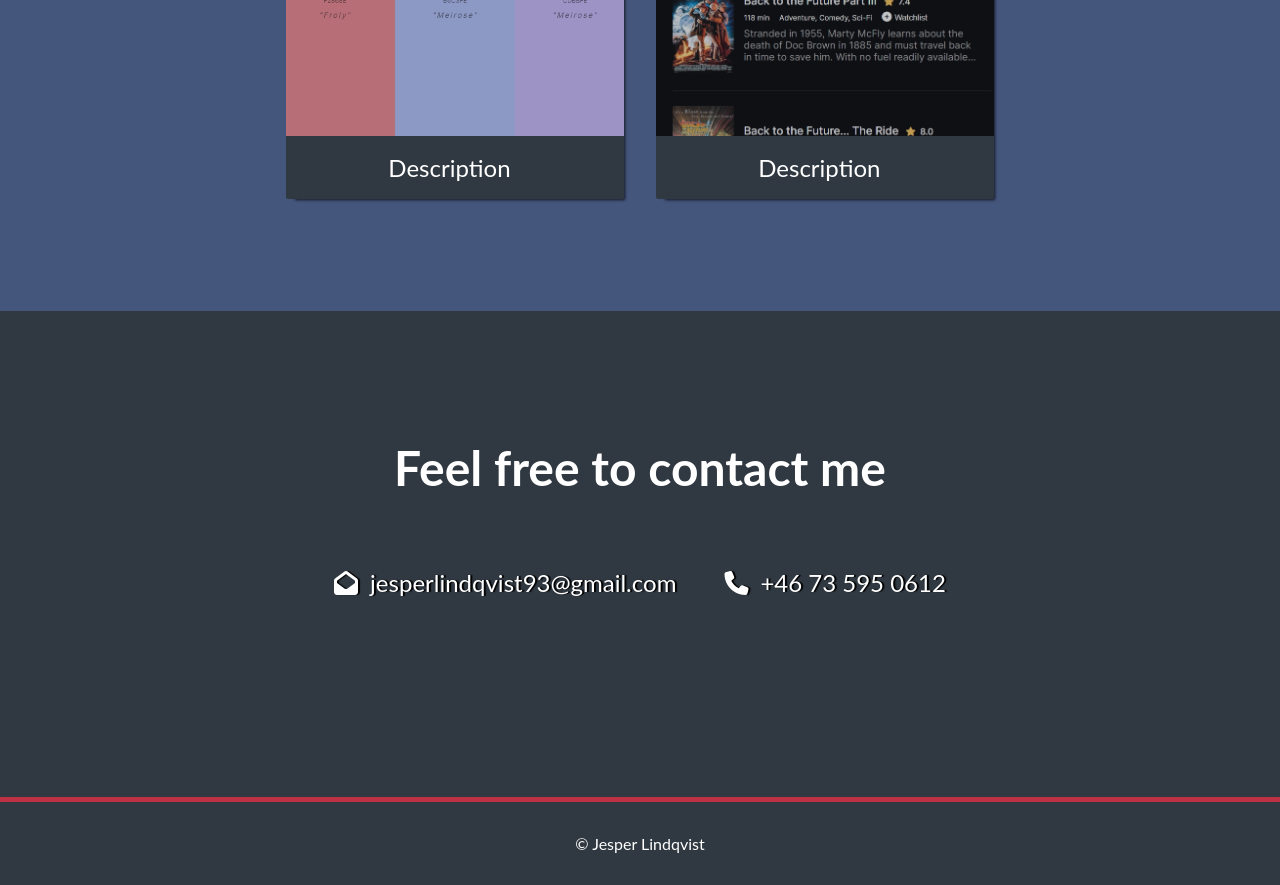
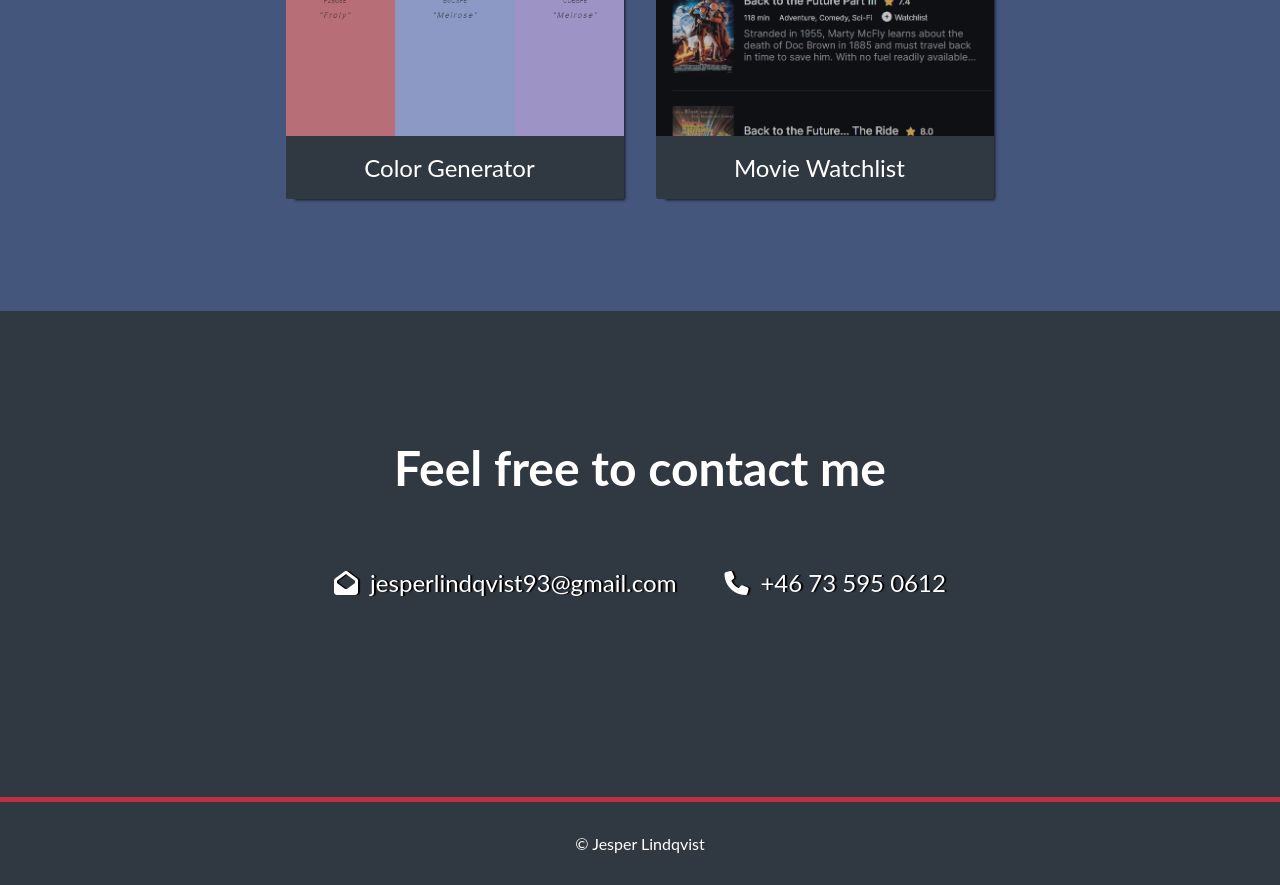
Before and after one commit to jeppe314/Test-portfolio, a plain HTML site: page index.html in a window 1280 px wide. Shown: the part 1220-2105 px from the top of the page. Drawn offline with Linux system fonts and the light colour scheme.

Commit message:
Update index.html

```diff
--- a/index.html
+++ b/index.html
@@ -38,11 +38,11 @@
         <div class="project-grid">
             <a href="projects/colorPicker/index.html" class="project-tile">
                 <img class="project-image" src="images/colorpickerimg.jpg" target="_blank" alt="Project">
-                <p><span class="brackets"> < </span>Description<span class="brackets"> /></span></p>
+                <p><span class="brackets"> < </span>Color Generator<span class="brackets"> /></span></p>
             </a>
             <a href="projects/movieWatchlist/index.html" class="project-tile">
                 <img class="project-image" src="images/moviewatchlistimg.jpg" target="_blank" alt="Project">
-                <p><span class="brackets"> < </span>Description<span class="brackets"> /></span></p>
+                <p><span class="brackets"> < </span>Movie Watchlist<span class="brackets"> /></span></p>
             </a>
 
 
```
